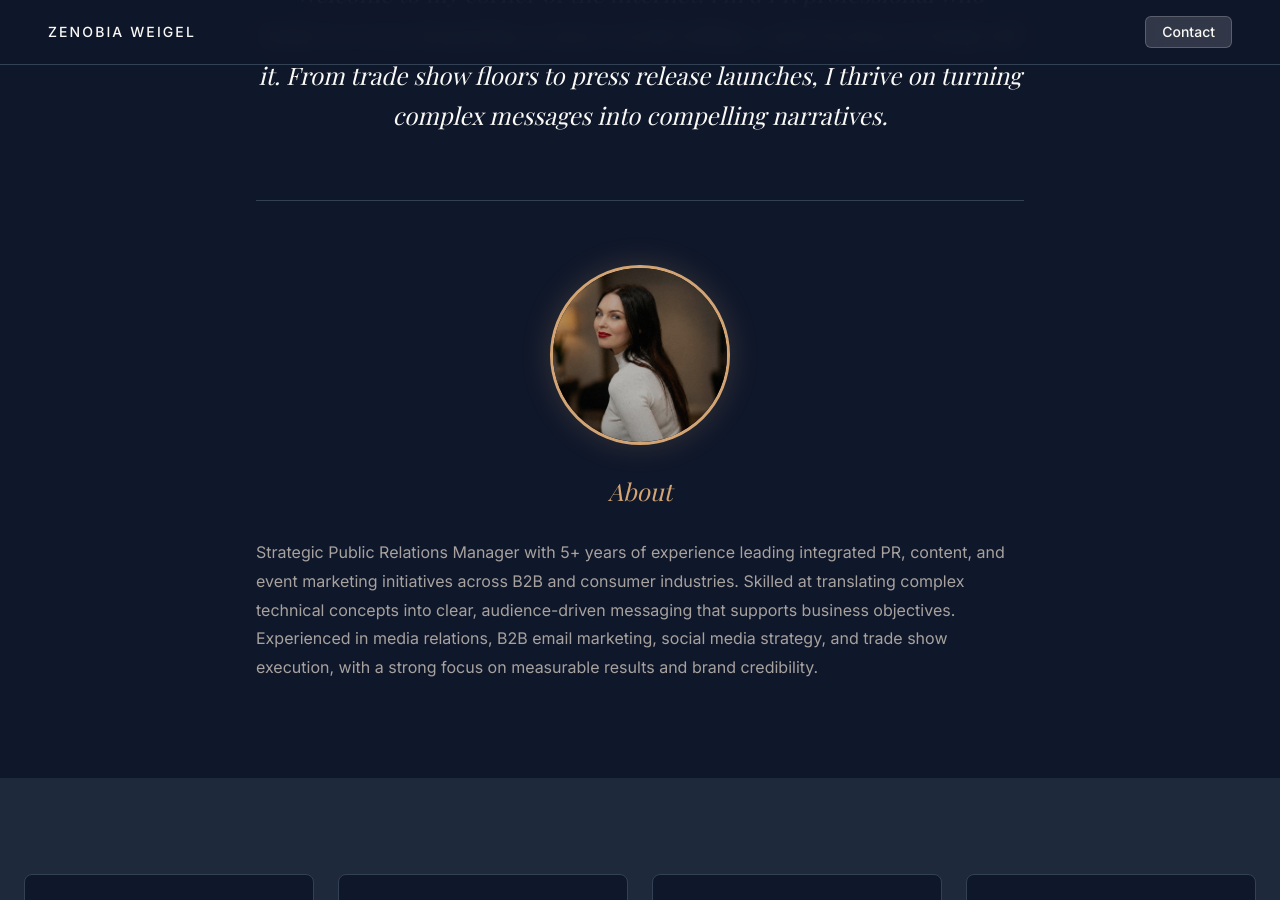
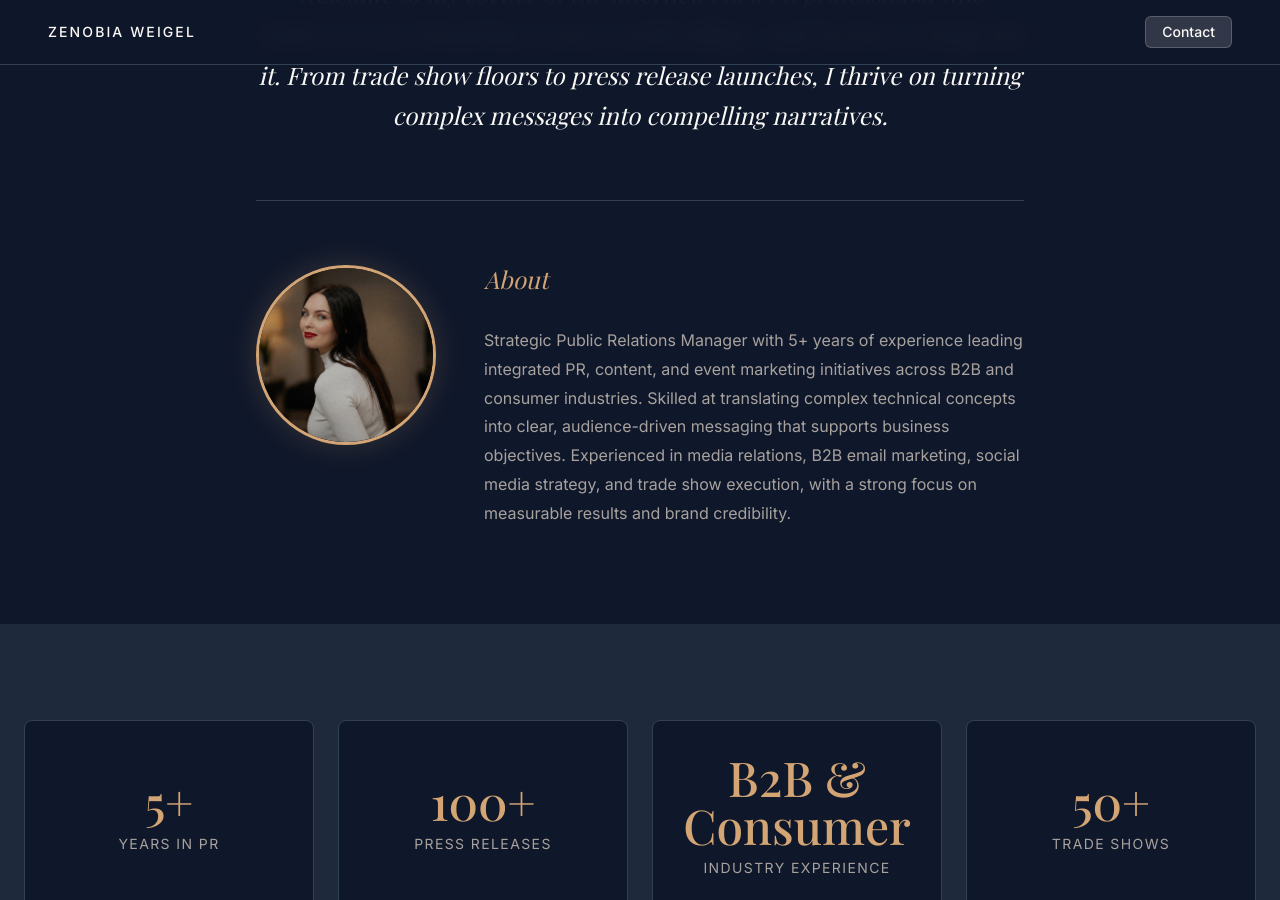
Before and after one commit to Zenobia-Weigel/Zenobia-Portfolio-Website, a Jekyll site: the page built from index.html, in a window 1280 px wide and 900 px high, scrolled down 1023 px. Built offline with Jekyll 4.4.1, drawn with Linux system fonts in a browser that asks for light colours; some web fonts are replaced.

Commit message:
Refactor story section layout for improved responsiveness
Wrapped the About heading and content in a new 'story-section__about-content' div and updated SCSS to use flexbox for the about section. Adjusted alignment, spacing, and responsive behavior to enhance layout on different screen sizes.

```diff
--- a/_includes/story-section.html
+++ b/_includes/story-section.html
@@ -13,9 +13,11 @@
              alt="{{ site.data.profile.name }}"
              class="story-section__photo-img">
       </div>
-      <h2 class="story-section__heading">About</h2>
-      <div class="story-section__content">
-        {{ site.data.profile.about | markdownify }}
+      <div class="story-section__about-content">
+        <h2 class="story-section__heading">About</h2>
+        <div class="story-section__content">
+          {{ site.data.profile.about | markdownify }}
+        </div>
       </div>
     </div>
     {% endif %}
--- a/_sass/_components.scss
+++ b/_sass/_components.scss
@@ -109,12 +109,20 @@
   &__about {
     border-top: 1px solid $border;
     padding-top: $spacing-3xl;
+    display: flex;
+    flex-direction: column;
+    align-items: center;
+    gap: $spacing-xl;
+
+    @media (min-width: $breakpoint-md) {
+      flex-direction: row;
+      align-items: flex-start;
+      gap: $spacing-2xl;
+    }
   }
 
   &__photo {
-    display: flex;
-    justify-content: center;
-    margin-bottom: $spacing-xl;
+    flex-shrink: 0;
   }
 
   &__photo-img {
@@ -132,6 +140,10 @@
     }
   }
 
+  &__about-content {
+    flex: 1;
+  }
+
   &__heading {
     font-family: $font-family-display;
     font-style: italic;
@@ -139,6 +151,10 @@
     color: $primary-color;
     margin-bottom: $spacing-xl;
     text-align: center;
+
+    @media (min-width: $breakpoint-md) {
+      text-align: left;
+    }
   }
 
   &__content {
```
